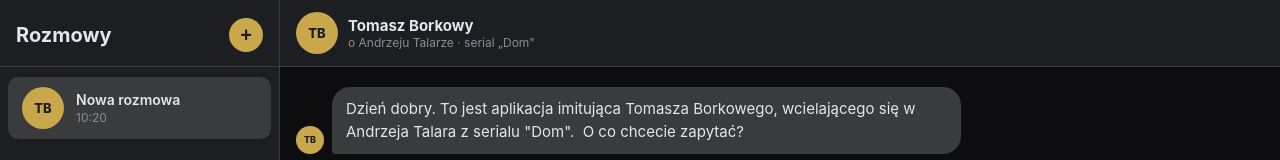
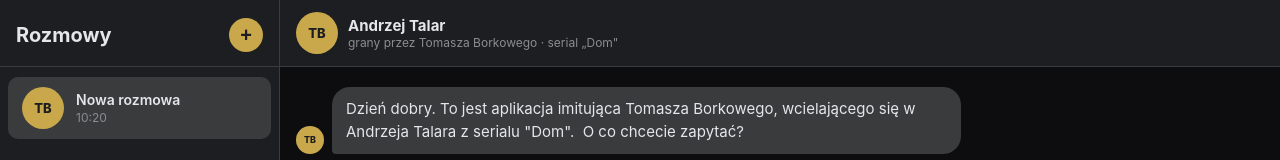
Before and after one commit to PawKmi/talar-chatbot, a website: page talar-chatbot/index.html in a window 1280 px wide. Shown: the top 160 px of the page. Drawn offline with Linux system fonts and the light colour scheme.

Commit message:
Update title and header information in index.html

```diff
--- a/talar-chatbot/index.html
+++ b/talar-chatbot/index.html
@@ -3,7 +3,7 @@
 <head>
   <meta charset="UTF-8">
   <meta name="viewport" content="width=device-width, initial-scale=1.0">
-  <title>Zapytaj Tomka Borkowego o Andrzeja Talara</title>
+  <title>Andrzej Talar z serialu „Dom"</title>
   <link rel="stylesheet" href="style.css">
 </head>
 <body>
@@ -30,8 +30,8 @@
         <div class="chat-header-info">
           <div class="avatar">TB</div>
           <div>
-            <div class="chat-header-name">Tomasz Borkowy</div>
-            <div class="chat-header-sub">o Andrzeju Talarze &middot; serial „Dom"</div>
+            <div class="chat-header-name">Andrzej Talar</div>
+            <div class="chat-header-sub">grany przez Tomasza Borkowego &middot; serial „Dom"</div>
           </div>
         </div>
       </header>
```
